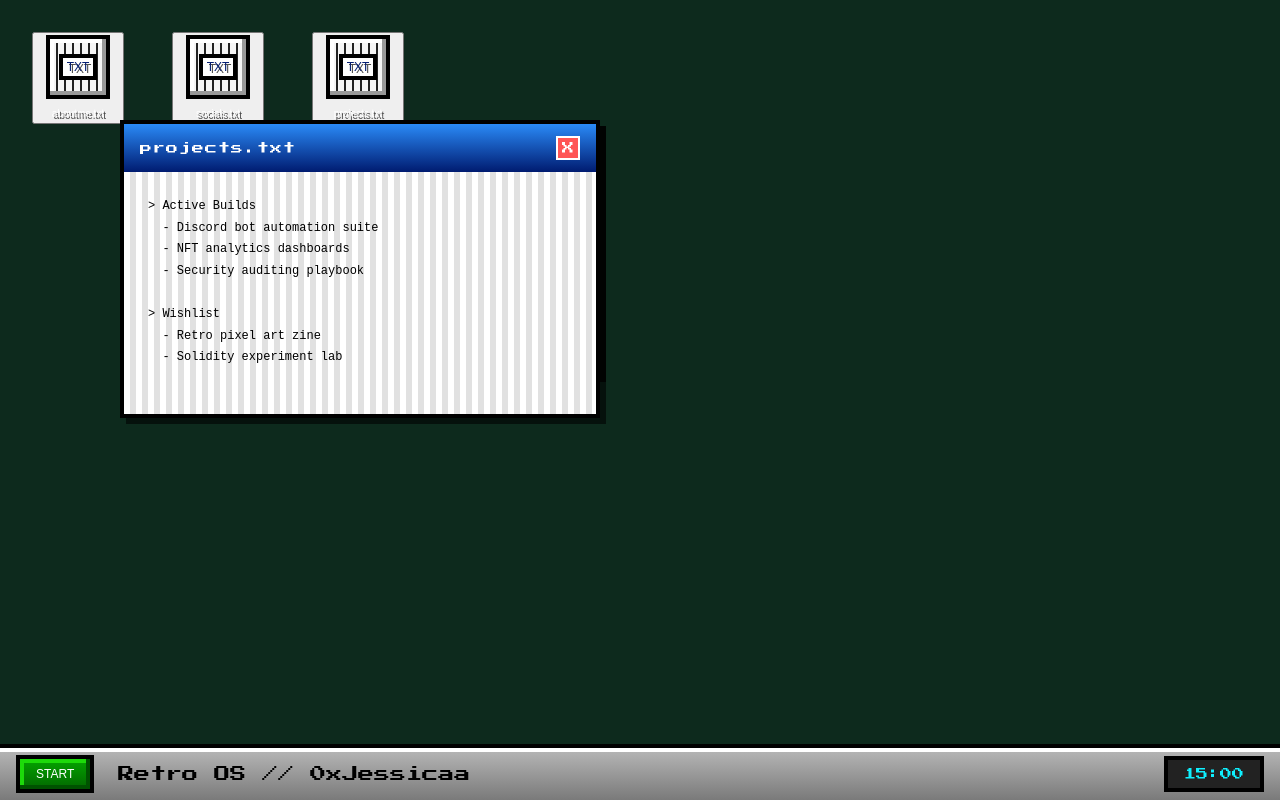
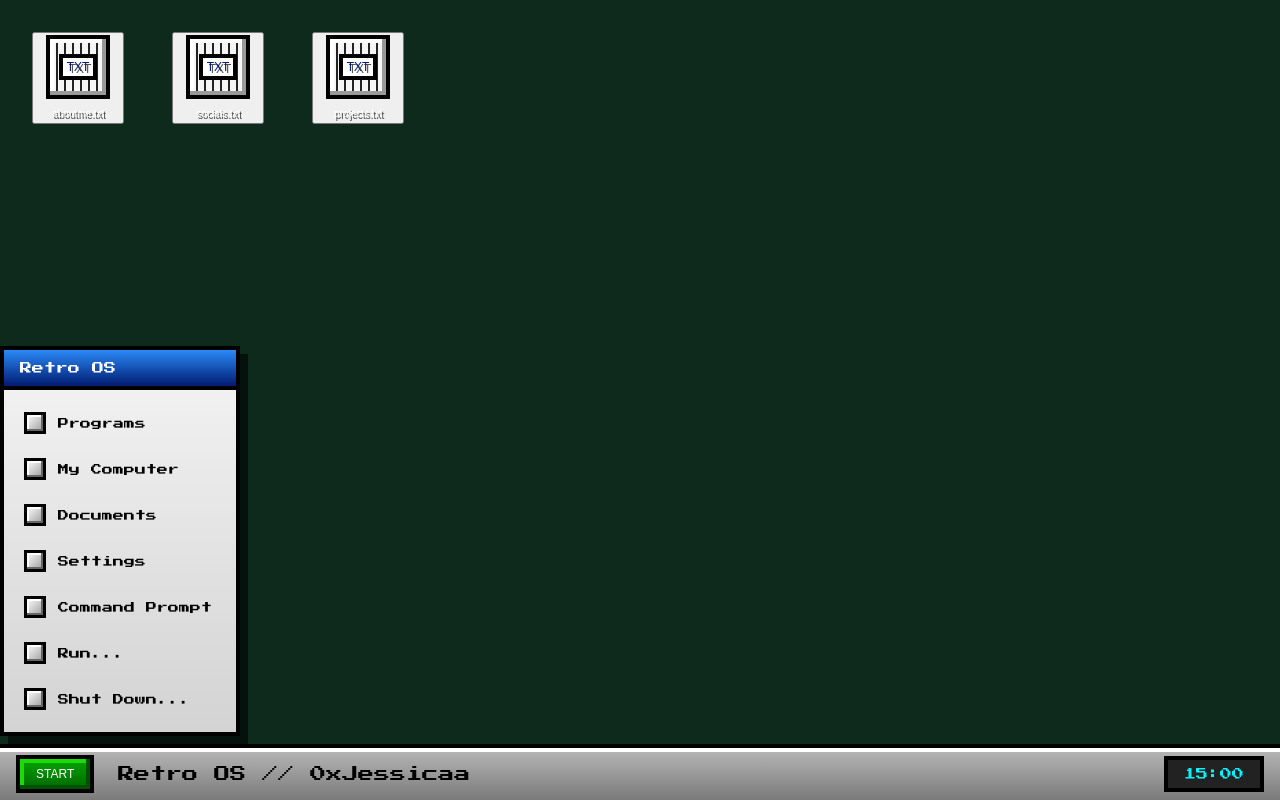
Before and after one commit to 0xJessicaa/0xJessicaa, a plain HTML site: page index.html in a window 1280 px wide. Both pictures are taken after a click on the button "START". Drawn offline with Linux system fonts and the light colour scheme.

Commit message:
Add retro start menu panel

```diff
--- a/index.html
+++ b/index.html
@@ -163,6 +163,7 @@
       padding: 0 16px;
       gap: 24px;
       box-shadow: inset 0 4px #fff;
+      position: relative;
     }
 
     #start-button {
@@ -183,6 +184,75 @@
       color: #0ff0ff;
       font-size: 12px;
       text-align: center;
+    }
+
+    #start-menu {
+      position: absolute;
+      left: 0;
+      bottom: 64px;
+      width: 240px;
+      background: linear-gradient(180deg, #f4f4f4 0%, #d3d3d3 100%);
+      border: 4px solid #000;
+      box-shadow: 8px 8px 0 rgba(0, 0, 0, 0.6);
+      display: none;
+      flex-direction: column;
+      color: #000;
+    }
+
+    #start-menu.open {
+      display: flex;
+    }
+
+    #start-menu-header {
+      background: linear-gradient(180deg, var(--window-blue) 0%, var(--window-dark) 100%);
+      color: #fff;
+      padding: 12px 16px;
+      font-size: 12px;
+      border-bottom: 4px solid #000;
+    }
+
+    #start-menu ul {
+      list-style: none;
+      margin: 0;
+      padding: 12px 0;
+      display: flex;
+      flex-direction: column;
+      gap: 4px;
+    }
+
+    #start-menu li {
+      padding: 0;
+    }
+
+    .start-menu-item {
+      display: flex;
+      align-items: center;
+      gap: 12px;
+      padding: 10px 20px;
+      font-size: 11px;
+      cursor: pointer;
+      background: transparent;
+      border: none;
+      width: 100%;
+      text-align: left;
+      font-family: inherit;
+      color: inherit;
+    }
+
+    .start-menu-item:hover,
+    .start-menu-item:focus {
+      background: #0d5bd8;
+      color: #fff;
+      outline: none;
+    }
+
+    .start-menu-item::before {
+      content: '';
+      width: 16px;
+      height: 16px;
+      border: 3px solid #000;
+      background: linear-gradient(135deg, #fff, #9c9c9c);
+      box-shadow: inset -2px -2px #666, inset 2px 2px #fff;
     }
 
     @media (max-width: 640px) {
@@ -222,6 +292,18 @@
 
   <section id="taskbar" aria-label="Taskbar">
     <button id="start-button">START</button>
+    <nav id="start-menu" aria-label="Start menu">
+      <div id="start-menu-header">Retro OS</div>
+      <ul>
+        <li><button type="button" class="start-menu-item">Programs</button></li>
+        <li><button type="button" class="start-menu-item">My Computer</button></li>
+        <li><button type="button" class="start-menu-item">Documents</button></li>
+        <li><button type="button" class="start-menu-item">Settings</button></li>
+        <li><button type="button" class="start-menu-item">Command Prompt</button></li>
+        <li><button type="button" class="start-menu-item">Run...</button></li>
+        <li><button type="button" class="start-menu-item">Shut Down...</button></li>
+      </ul>
+    </nav>
     <div id="taskbar-hint">Retro OS // 0xJessicaa</div>
     <div id="clock" aria-live="polite"></div>
   </section>
@@ -364,10 +446,20 @@ GitHub   : github.com/0xJessicaa
     updateClock();
     setInterval(updateClock, 60000);
 
-    document.getElementById('start-button').addEventListener('click', () => {
-      windows.forEach((win, index) => {
-        setTimeout(() => openWindow(win), index * 120);
-      });
+    const startButton = document.getElementById('start-button');
+    const startMenu = document.getElementById('start-menu');
+
+    startButton.addEventListener('click', (event) => {
+      event.stopPropagation();
+      startMenu.classList.toggle('open');
+    });
+
+    startMenu.addEventListener('click', (event) => {
+      event.stopPropagation();
+    });
+
+    window.addEventListener('click', () => {
+      startMenu.classList.remove('open');
     });
   </script>
 </body>
```
